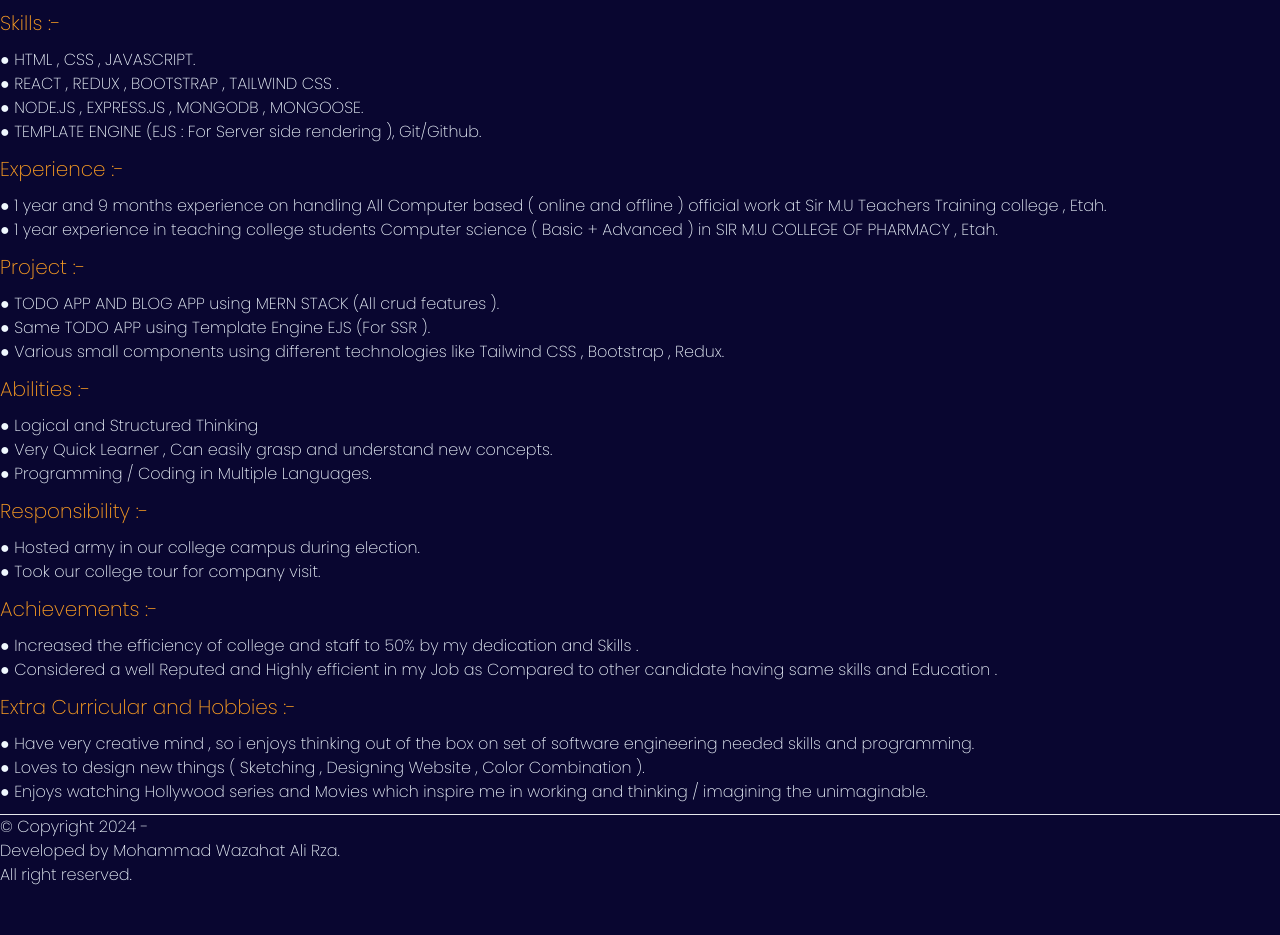
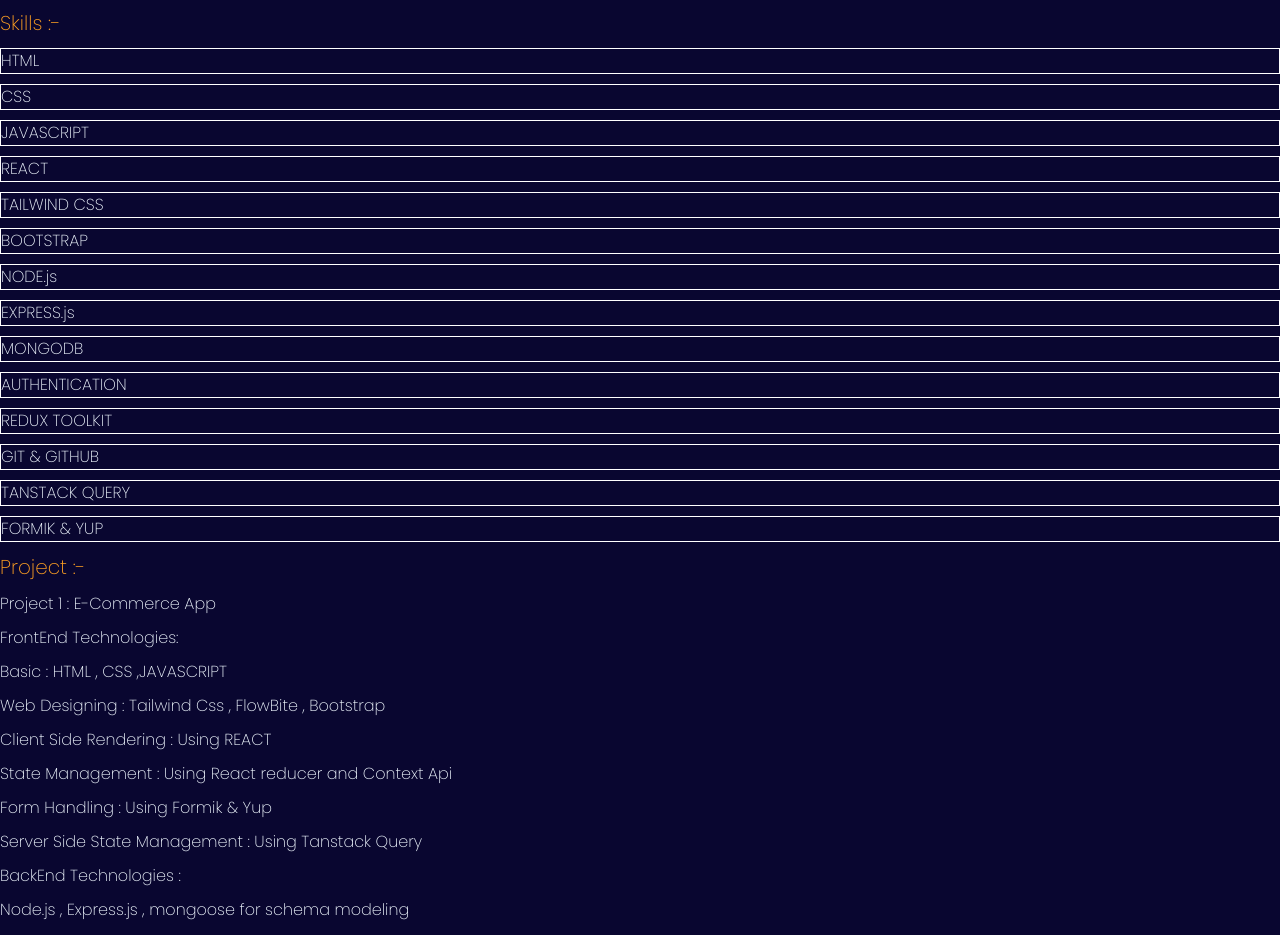
Before and after one commit to MohammadWazahat/myPortfolioTailwindCssResponsive, a React (Vite) app: page /myResume in a window 1280 px wide. Shown: the part 580-1515 px from the top of the page. Before the commit the page ends 1467 px from the top, so only its background shows below. Built offline with nearby package versions, Linux system fonts and the light colour scheme.

Commit message:
my Skills Component added

```diff
--- a/src/components/aboutMe/AboutMe.jsx
+++ /dev/null
@@ -1,11 +0,0 @@
-import React from 'react'
-
-const AboutMe = () => {
-  return (
-    <div>
-      i m about me
-    </div>
-  )
-}
-
-export default AboutMe
--- a/src/components/header/Navbar.jsx
+++ b/src/components/header/Navbar.jsx
@@ -24,7 +24,7 @@
                   <NavLink to="/myProjects">My Projects</NavLink>
                 </li>
                 <li className=" hover:text-green-300">
-                  <NavLink to="/aboutMe">About Me</NavLink>
+                  <NavLink to="/mySkills">My Skills</NavLink>
                 </li>
                 <li className=" hover:text-green-300">
                   <NavLink to="/contactMe">Contact Me</NavLink>
--- a/src/components/home/MyTech.jsx
+++ b/src/components/home/MyTech.jsx
@@ -2,11 +2,12 @@
 import data from "../../dataFiles/myTech.json";
 import SingleTech from "./SingleTech";
 const MyTech = () => {
-  console.log(data.techs);
+  console.log(data);
   return (
     <div>
+      <div className=" text-3xl m-2 flex justify-center items-center my-12 font-normal">My Skills</div>
       <div className="grid grid-cols-2 gap-4 mx-4 md:grid-cols-3 md:gap-12 md:mx-16">
-        {data.techs.map((item, index) => {
+        {data.featuredTechs.map((item, index) => {
           return (
             <div key={index}>
               <SingleTech {...item}/>
--- a/src/components/home/SingleTech.jsx
+++ b/src/components/home/SingleTech.jsx
@@ -1,7 +1,7 @@
 import React from "react";
 
 const SingleTech = (x) => {
-  console.log(x);
+  // console.log(x);
   return (
     <div>
       <div>
--- a/src/components/myProjects/MyProjects.jsx
+++ b/src/components/myProjects/MyProjects.jsx
@@ -1,11 +1,50 @@
-import React from 'react'
+import React from "react";
 
 const MyProjects = () => {
   return (
     <div>
-      i m project
+      <div>
+        <div className="bdr">
+          <div>part 1 Project One Project Two</div>
+          <div>
+            <div>project 1 </div>
+            <div>
+              <div className="text-xl text-green-500">
+                Project 1 : E-Commerce App
+              </div>
+              <div className="text-lg text-yellow-500 font-normal">
+                Deployed Website Link
+              </div>
+              <div>FrontEnd</div>
+              <div>BackEnd</div>
+
+              <div className="text-lg text-yellow-500 font-normal">
+                {" "}
+                FrontEnd Technologies:{" "}
+              </div>
+              <div>Basic : HTML , CSS ,JAVASCRIPT </div>
+              <div>Web Designing : Tailwind Css , FlowBite , Bootstrap</div>
+              <div>Client Side Rendering : Using REACT</div>
+              <div>State Management : Using React reducer and Context Api</div>
+              <div>Form Handling : Using Formik & Yup</div>
+              <div>Server Side State Management : Using Tanstack Query</div>
+              <div className="text-lg text-yellow-500 font-normal">
+                BackEnd Technologies :
+              </div>
+              <div> Node.js , Express.js , mongoose for schema modeling</div>
+              <div className="text-lg text-yellow-500 font-normal">
+                DataBase : Using MongoDb
+              </div>
+
+              <div>Page bulid</div>
+              <div>Component build</div>
+              <div>Working of the Components</div>
+            </div>
+          </div>
+        </div>
+      </div>
     </div>
-  )
-}
+  );
+};
 
-export default MyProjects
+export default MyProjects;
--- a/src/components/myResume/MyResume.jsx
+++ b/src/components/myResume/MyResume.jsx
@@ -1,11 +1,15 @@
 import React from "react";
 import "./MyResume.css";
+import data from "../../dataFiles/myTech.json";
 
 const MyResume = () => {
+  // console.log(data);
   return (
     <div className="py-16">
       <div className="flex justify-end mx-20">
-        <button className="border border-green-100 hover:border-green-300 hover:text-green-300 p-3">Download My Resume</button>
+        <button className="border border-green-100 hover:border-green-300 hover:text-green-300 p-3">
+          Download My Resume
+        </button>
       </div>
       <div className="my-10 text-xl text-center text-green-200">
         -- My Resume --
@@ -64,17 +68,96 @@
           </div>
           <div>
             <div className="resumeheadings">Skills :- </div>
-            <ul>
-              <li>● HTML , CSS , JAVASCRIPT.</li>
-              <li>● REACT , REDUX , BOOTSTRAP , TAILWIND CSS .</li>
-              <li>● NODE.JS , EXPRESS.JS , MONGODB , MONGOOSE.</li>
-              <li>
-                ● TEMPLATE ENGINE (EJS : For Server side rendering ),
-                Git/Github.
-              </li>
-            </ul>
+            <div className="grid grid-cols-4 gap-4">
+              {data.featuredTechs.map((item, index) => {
+                return (
+                  <div key={index}>
+                    <div className="bdr p-2 rounded-xl flex justify-center items-center">
+                      {item.techName}
+                    </div>
+                  </div>
+                );
+              })}
+            </div>
           </div>
           <div>
+            <div>
+              <div className="resumeheadings">Project :-</div>
+              <ul className="flex flex-col gap-6">
+                <li>
+                  <div className="text-xl text-green-500">
+                    Project 1 : E-Commerce App
+                  </div>
+                  <div className="text-lg text-yellow-500 font-normal">
+                    {" "}
+                    FrontEnd Technologies:{" "}
+                  </div>
+                  <div>Basic : HTML , CSS ,JAVASCRIPT </div>
+                  <div>Web Designing : Tailwind Css , FlowBite , Bootstrap</div>
+                  <div>Client Side Rendering : Using REACT</div>
+                  <div>
+                    State Management : Using React reducer and Context Api
+                  </div>
+                  <div>Form Handling : Using Formik & Yup</div>
+                  <div>Server Side State Management : Using Tanstack Query</div>
+                  <div className="text-lg text-yellow-500 font-normal">
+                    BackEnd Technologies :
+                  </div>
+                  <div>
+                    {" "}
+                    Node.js , Express.js , mongoose for schema modeling
+                  </div>
+                  <div className="text-lg text-yellow-500 font-normal">
+                    DataBase : Using MongoDb
+                  </div>
+                  <div className="text-lg text-yellow-500 font-normal">
+                    Deployed Website Link
+                  </div>
+                  <div>FrontEnd</div>
+                  <div>BackEnd</div>
+                </li>
+                <li>
+                  <div>Project 2 : Social Media App</div>
+                  <div>Technologies Used :- </div>
+                  <div> FrontEnd : </div>
+                  <div>Basic : HTML , CSS ,JAVASCRIPT </div>
+                  <div>Web Designing : Tailwind Css , FlowBite , Bootstrap</div>
+                  <div>Client Side Rendering : Using REACT</div>
+                  <div>State Management : Using Redux Toolkit</div>
+                  <div>Form Handling : Using Rtk Forms </div>
+                  <div>Server Side State Management : Using RTK Query</div>
+                  <div>BackEnd :</div>
+                  <div>
+                    {" "}
+                    Node.js , Express.js , mongoose for schema modeling
+                  </div>
+                  <div>DataBase : Using MongoDb</div>
+                  <div>Deployed Website Link</div>
+                  <div>FrontEnd</div>
+                  <div>BackEnd</div>
+                </li>
+                <li>
+                  <div>Project 3 : My Portfolio Website</div>
+                  <div>Technologies Used :- </div>
+                  <div> FrontEnd : </div>
+                  <div>Basic : HTML , CSS ,JAVASCRIPT </div>
+                  <div>Web Designing : Tailwind Css , FlowBite , Bootstrap</div>
+                  <div>Client Side Rendering : Using REACT</div>
+                  <div>State Management : Using Redux Toolkit</div>
+                  <div>Form Handling : Using Rtk Forms </div>
+                  <div>Server Side State Management : Using RTK Query</div>
+                  <div>BackEnd :</div>
+                  <div>
+                    {" "}
+                    Node.js , Express.js , mongoose for schema modeling
+                  </div>
+                  <div>DataBase : Using MongoDb</div>
+                  <div>Deployed Website Link</div>
+                  <div>FrontEnd</div>
+                  <div>BackEnd</div>
+                </li>
+              </ul>
+            </div>
             <div className="resumeheadings">Experience :- </div>
             <ul>
               <li>
@@ -86,19 +169,6 @@
                 ● 1 year experience in teaching college students Computer
                 science ( Basic + Advanced ) in SIR M.U COLLEGE OF PHARMACY ,
                 Etah.
-              </li>
-            </ul>
-          </div>
-          <div>
-            <div className="resumeheadings">Project :-</div>
-            <ul>
-              <li>
-                ● TODO APP AND BLOG APP using MERN STACK (All crud features ).
-              </li>
-              <li>● Same TODO APP using Template Engine EJS (For SSR ).</li>
-              <li>
-                ● Various small components using different technologies like
-                Tailwind CSS , Bootstrap , Redux.
               </li>
             </ul>
           </div>
--- a/src/dataFiles/myTech.json
+++ b/src/dataFiles/myTech.json
@@ -1,5 +1,5 @@
 {
-    "techs": [
+  "allTechs": [
     {
       "techName": "HTML",
       "description": "wwww"
@@ -41,7 +41,11 @@
       "description": "wwww"
     },
     {
-        "techName": "AUTHENTICATION & AUTORIZATION",
+      "techName": "AUTHENTICATION",
+      "description": "wwww"
+    },
+    {
+      "techName": "AUTHORIZATION",
       "description": "wwww"
     },
     {
@@ -96,5 +100,90 @@
       "techName": "NEXT.JS",
       "description": "wwww"
     }
+  ],
+  "featuredTechs": [
+    {
+      "techName": "HTML",
+      "description": "wwww"
+    },
+    {
+      "techName": "CSS",
+      "description": "wwww"
+    },
+    {
+      "techName": "JAVASCRIPT",
+      "description": "wwww"
+    },
+    {
+      "techName": "REACT",
+      "description": "wwww"
+    },
+    {
+      "techName": "TAILWIND CSS",
+      "description": "wwww"
+    },
+    {
+      "techName": "BOOTSTRAP",
+      "description": "wwww"
+    },
+    {
+      "techName": "NODE.js",
+      "description": "wwww"
+    },
+    {
+      "techName": "EXPRESS.js",
+      "description": "wwww"
+    },
+    {
+      "techName": "MONGODB",
+      "description": "wwww"
+    },
+    {
+      "techName": "AUTHENTICATION",
+      "description": "wwww"
+    },
+    {
+      "techName": "REDUX TOOLKIT",
+      "description": "wwww"
+    },
+    {
+      "techName": "GIT & GITHUB",
+      "description": "wwww"
+    },
+
+    {
+      "techName": "TANSTACK QUERY",
+      "description": "wwww"
+    },
+    {
+      "techName": "FORMIK & YUP",
+      "description": "wwww"
+    }
+  ],
+  "futureTechs": [
+    {
+      "techName": "TYPESCRIPT",
+      "description": "wwww"
+    },
+    {
+      "techName": "NEXT.JS",
+      "description": "wwww"
+    },
+    {
+      "techName": "MySQL",
+      "description": "wwww"
+    },
+    {
+      "techName": "PHP",
+      "description": "wwww"
+    },
+    {
+      "techName": "PYTHON",
+      "description": "wwww"
+    },
+    {
+      "techName": "JAVA",
+      "description": "wwww"
+    }
   ]
 }
```
Also changed, not shown: src/components/mySkills/MySkills.jsx (added, +47 -0 lines), src/components/portfolio/Portfolio.jsx (+4 -4 lines), src/components/new.jsx (deleted). Lines whose indentation alone changed are shown as unchanged.
